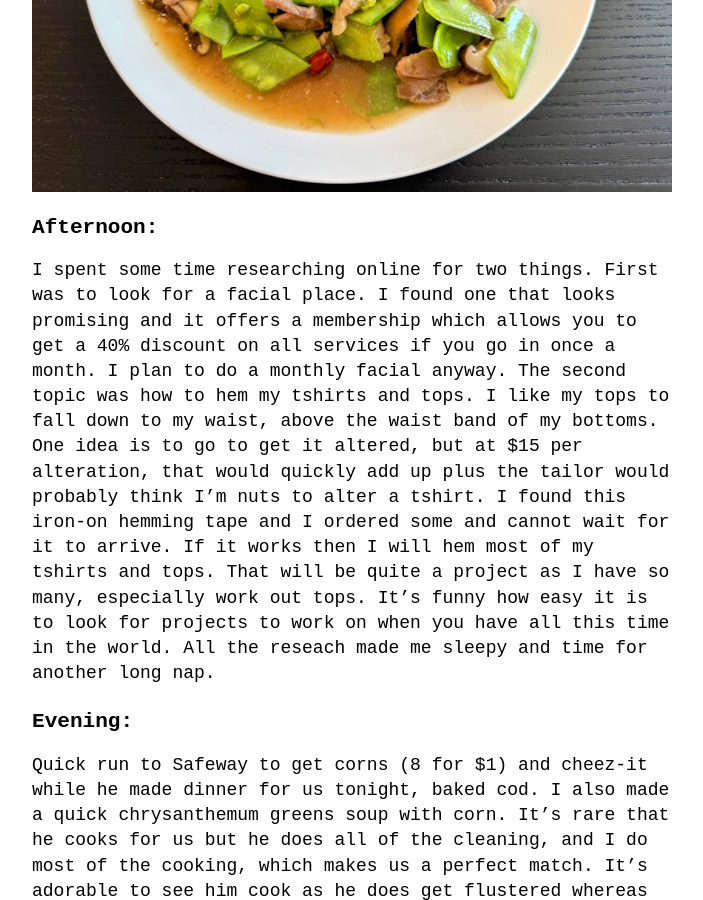
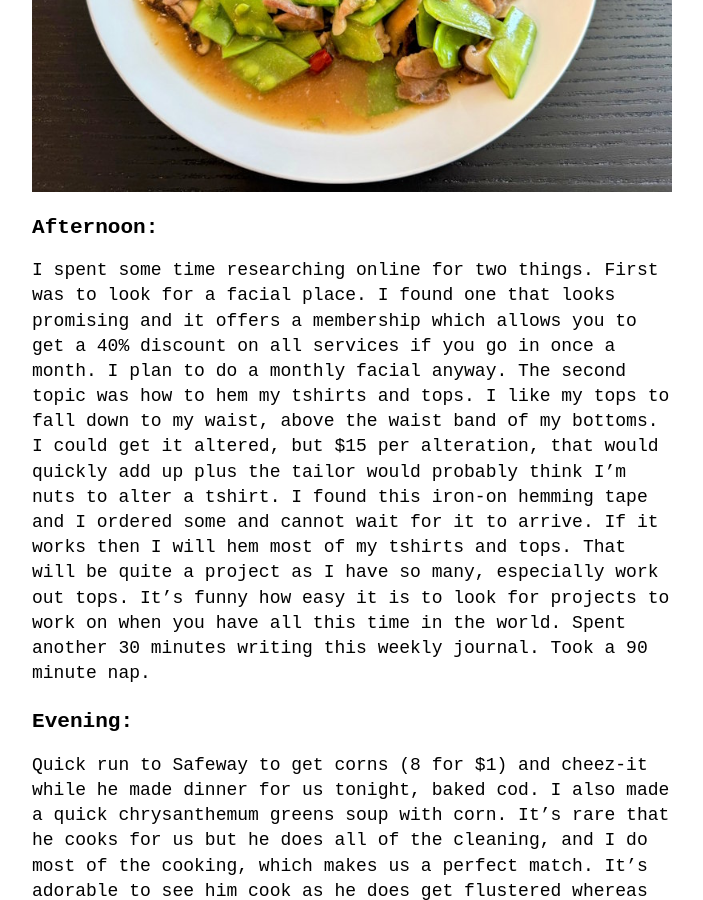
Before and after one commit to groceryshoppingisfun/weeklyfoodjournal, a Jekyll site: the page built from _posts/2025-06-16-Thai-Inspired-Cooking-Week.md, in a window 1280 px wide and 900 px high, scrolled down 4742 px. Shown: the whole window, without its empty margins (288-991 px from the left). Built offline with Jekyll 4.4.1, drawn with Linux system fonts in a browser that asks for light colours; part of the change alters nothing that is shown; some of the changed text lies outside the part shown.

Commit message:
Update 2025-06-16-Thai-Inspired-Cooking-Week.md

```diff
--- a/_posts/2025-06-16-Thai-Inspired-Cooking-Week.md
+++ b/_posts/2025-06-16-Thai-Inspired-Cooking-Week.md
@@ -46,12 +46,8 @@ Made a quick stir fry of snow peas, shiitake mushrooms with pork. Ate it with st
 
 *Tuesday Lunch: Snow peas, shiitake mushrooms, pork stir fry*
 ![snow-peas-shiitake-pork](assets/images/snow-peas-shiitake-pork.jpg)
-
-
-
 ### Afternoon:
-I spent some time researching online for two things. First was to look for a facial place. I found one that looks promising and it offers a membership which allows you to get a 40% discount on all services if you go in once a month. I plan to do a monthly facial anyway. The second topic was how to hem my tshirts and tops. I like my tops to fall down to my waist, above the waist band of my bottoms. One idea is to go to get it altered, but at $15 per alteration, that would quickly add up plus the tailor would probably think I'm nuts to alter a tshirt. I found this iron-on hemming tape and I ordered some and cannot wait for it to arrive. If it works then I will hem most of my tshirts and tops. That will be quite a project as I have so many, especially work out tops. It's funny how easy it is to look for projects to work on when you have all this time in the world. All the reseach made me sleepy and time for another long nap.
-
+I spent some time researching online for two things. First was to look for a facial place. I found one that looks promising and it offers a membership which allows you to get a 40% discount on all services if you go in once a month. I plan to do a monthly facial anyway. The second topic was how to hem my tshirts and tops. I like my tops to fall down to my waist, above the waist band of my bottoms. I could get it altered, but $15 per alteration, that would quickly add up plus the tailor would probably think I'm nuts to alter a tshirt. I found this iron-on hemming tape and I ordered some and cannot wait for it to arrive. If it works then I will hem most of my tshirts and tops. That will be quite a project as I have so many, especially work out tops. It's funny how easy it is to look for projects to work on when you have all this time in the world. Spent another 30 minutes writing this weekly journal. Took a 90 minute nap.
 ### Evening:
 Quick run to Safeway to get corns (8 for $1) and cheez-it while he made dinner for us tonight, baked cod. I also made a quick chrysanthemum greens soup with corn. It's rare that he cooks for us but he does all of the cleaning, and I do most of the cooking, which makes us a perfect match. It's adorable to see him cook as he does get flustered whereas for me cooking puts me into a meditative state. After dinner we played pickleball with another couple at our club, very fun with long rallies. It's so nice to not to have to wait for courts unlike playing at the public park, the only problem is we do have to schedule games otherwise there won't be anyone to play with.
 Another pit stop at Safeway to pick up some sorbet as he was craving something cold and sweet. Safeway is a great place to shop if you buy their weekly sale items, I always take the time to go through their weekly ads and stock up on their sale items.
@@ -64,7 +60,6 @@ Another pit stop at Safeway to pick up some sorbet as he was craving something c
 |Safeway Total|**$7.21**|
 
 ## *Tuesday Total For Food: $66.71*
-
 ## Wednesday:
 ### Morning:
 Harvested more cherry tomatoes this morning. It's been producing about a pint every three days from our two plants. Made tomato and bacon omelette with toast for breakfast before going to my bollyx zumba class. Did a quick stop at Ross which is close to the gym. I enjoy going to Ross on weekday mornings right when it opens (9 am) as it's not crowded and no wait in the self service fitting room. I love looking for active wear at Ross. I came out of the store empty handed today.  I came across a black bean brownie recipe on reddit and was intrigued. I made it and it was surprisingly yummy and moist.
@@ -81,7 +76,6 @@ Lunch is a simple stir fried pork with ginger and green onions and rice. I was t
 ### Afternoon:
 More writing of this food journal entry. I think writing is good for me, it uses a different part of my brain and I feel accomplished after writing. One episode of Spy X Family and another 1 hour nap.
 
-
 ### Evening:
 Made a very soul soothing Thai chicken curry rice noodle soup. Garnished with kaffir lime leaves, boiled egg, crushed peanuts, fried shallots, green onions which made it extra special. Pickleball at our private club after dinner. We had 3 good games against 2 other guys, we were tied at 1-1 but lost our rubber match 14 to 12. Very close game and lots of great rallies. Still I was pretty bummed by our 3rd match loss. I have a very stress free life and generally feel joyful, but losing in pickleball knocks a few points off although winning increases it. Consoled myself this evening by eating a big bowl of my asian sweet soup dessert. We watched half a movie, "A few good men" and will finish the rest tomorrow. We've been on a binge recently to watch movies from the 80s and 90s.
 
@@ -89,3 +83,16 @@ Made a very soul soothing Thai chicken curry rice noodle soup. Garnished with ka
 ![cherry tomato plants](assets/images/thai-chicken-curry-noodles.jpg)
 
 ## *Wednesday Total For Food: $0*
+
+## Thursday:
+### Morning:
+Harvested more cherry tomatoes this morning. It's been producing about a pint every three days from our two plants. Made tomato and bacon omelette with toast for breakfast before going to my bollyx zumba class. Did a quick stop at Ross which is close to the gym. I enjoy going to Ross on weekday mornings right when it opens (9 am) as it's not crowded and no wait in the self service fitting room. I love looking for active wear at Ross. I came out of the store empty handed today.  I came across a black bean brownie recipe on reddit and was intrigued. I made it and it was surprisingly yummy and moist.
+
+*Day 3 Snack: Black bean brownie - Canned black beans, brownie mix, egg, instant coffee, walnuts*
+![black bean brownie](assets/images/black-bean-brownie.jpg)
+
+### Noon:
+Lunch is a simple stir fried pork with ginger and green onions and rice. I was too lazy to make a second dish of vegetables stir fry so I served lunch with more of the cherry tomatoes. Had vanilla ice cream with a piece of the black bean brownie I made this morning. Very yummy and we don't have to feel too guilty as the brownie is high in fiber and protein.
+
+*Our "sweet 100" and "sungold" cherry tomato plants*
+![cherry tomato plants](assets/images/tomato-plants.jpg)
```
